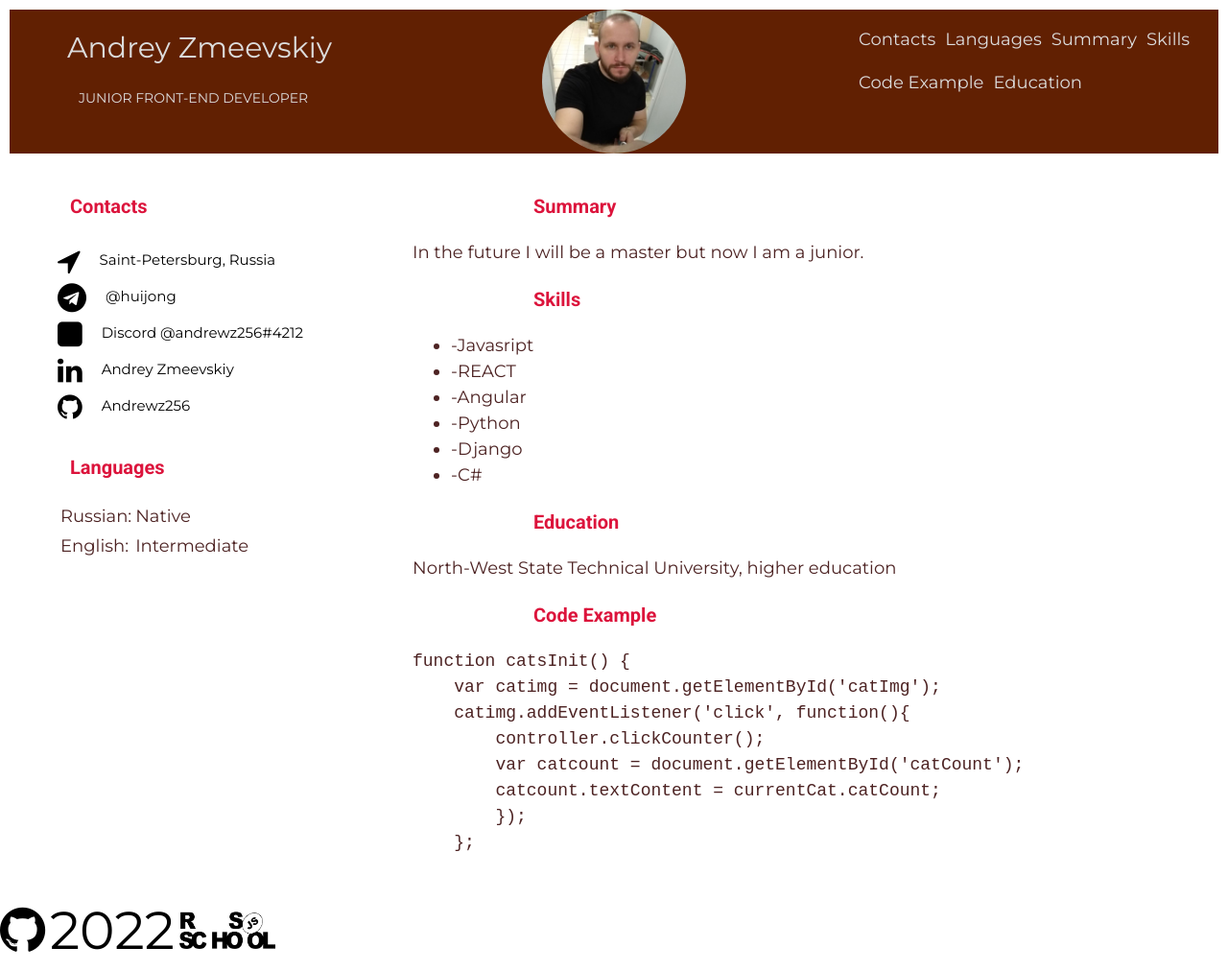
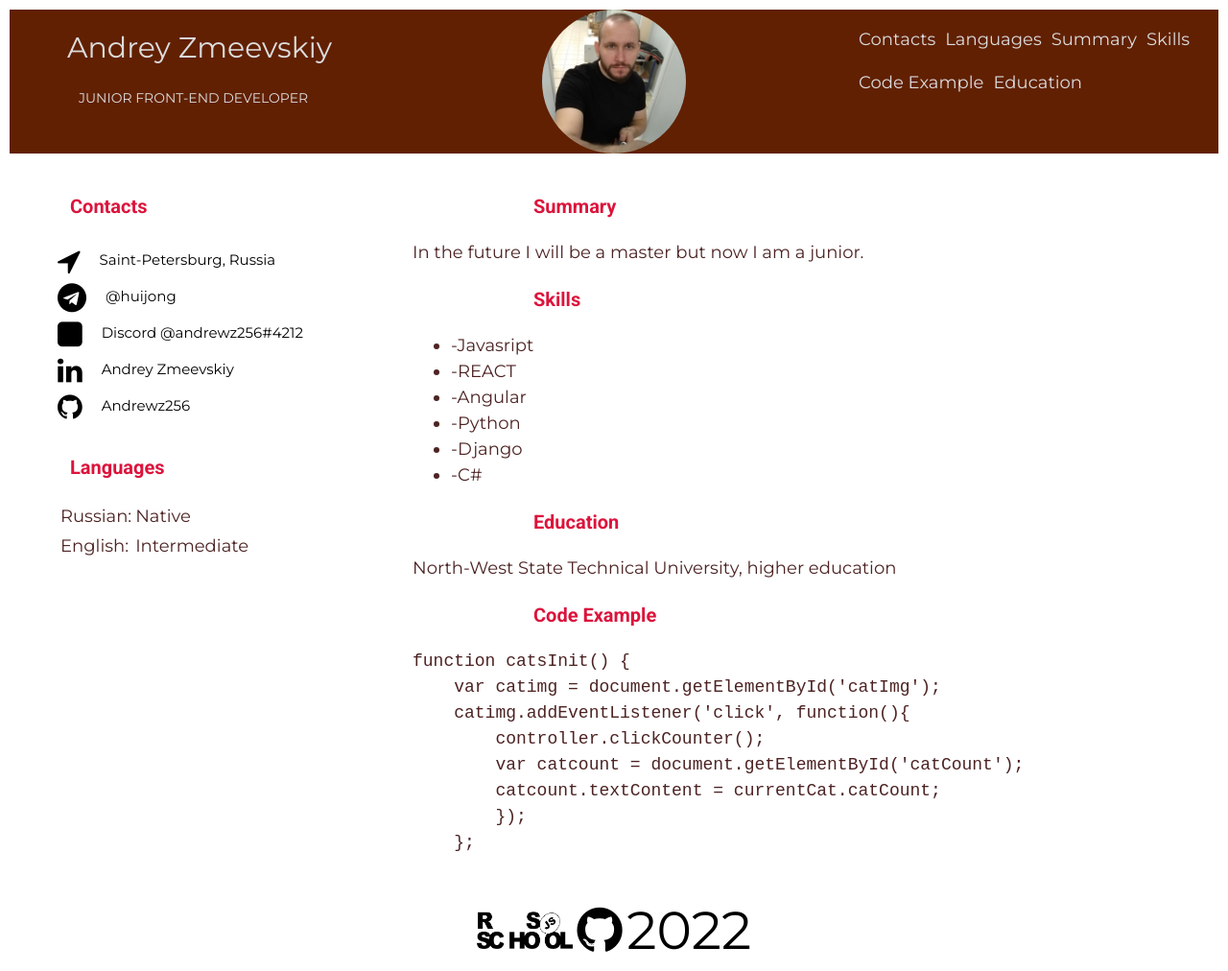
Before and after one commit to Andrewz256/rsschool-cv, a plain HTML site: page index.html in a window 1280 px wide. Shown: the whole page at 96% size. Drawn offline with Linux system fonts and the light colour scheme.

Commit message:
fix: fix  spaces

```diff
--- a/index.html
+++ b/index.html
@@ -69,8 +69,7 @@
                     </ul>
                     <ul class="contacts-ul">
                         <li class="contacts-icon"><a href="https://www.linkedin.com/in/andrey-zmeevskiy-184b68a0/"><i class="fa fa-linkedin"></i></a></li>
-                            <li class="contacts-text"><a href="https://www.linkedin.com/in/andrey-zmeevskiy-184b68a0/">Andrey Zmeevskiy</a></li>
-                        </ul>
+                        <li class="contacts-text"><a href="https://www.linkedin.com/in/andrey-zmeevskiy-184b68a0/">Andrey Zmeevskiy</a></li>                        </ul>
                     <ul class="contacts-ul">
                         <li class="contacts-icon"><a href="https://github.com/Andrewz256/"><i class="fa fa-github"></i></a></li>
                         <li class="contacts-text"><a href="https://github.com/Andrewz256/">Andrewz256</a></li>
@@ -128,7 +127,6 @@ function catsInit() {
     };
                     </pre>
                 </section>
-
             </div>
         </div>
 
@@ -137,9 +135,10 @@ function catsInit() {
 
     <footer class="footer">
         <div class="container">
+
+            <a href="https://rs.school/js-stage0/"><img src="./assets/img/rsschool.jpg" alt="rssSchoolLogo" class="logo"/></a>
             <span class="githab-icon"><a href="https://github.com/Andrewz256/" ><i class="fa fa-github"></i></a></span>
             <span class="year-icon">2022</span>
-            <a href="https://rs.school/js-stage0/"><img src="./assets/img/rsschool.jpg" alt="rssSchoolLogo" class="logo"/></a>
         </div>
     </footer>
     </body>
--- a/style.css
+++ b/style.css
@@ -33,10 +33,7 @@ article {
 	padding-top: 10px;
 }
 
-.container {
-    max-width: 1440px;
-    margin: 0 auto;
-}
+
 
 .nav-list {
 	list-style: none;
@@ -126,10 +123,17 @@ article {
 	margin: 0;
   }
 
+.container {
+    max-width: 1440px;
+    margin: 0 auto;
+
+}
+
 .main-container {
 	display: flex;
 	flex-wrap: wrap;
 	padding: 10px;
+
 }
 
 .left-section {
@@ -144,16 +148,17 @@ article {
 	background-color:rgb(97, 32, 2);
 }
 
+.footer {
+	padding: o;
+	text-align: center;
+}
 
 .logo {
 
 	width: 100px;
 	height: 40px;
 }
-.footer {
-	padding: auto;
 
-}
 .year-icon,
 .githab-icon i {
 	font-size: 55px;
```
Lines whose indentation alone changed are shown as unchanged.
